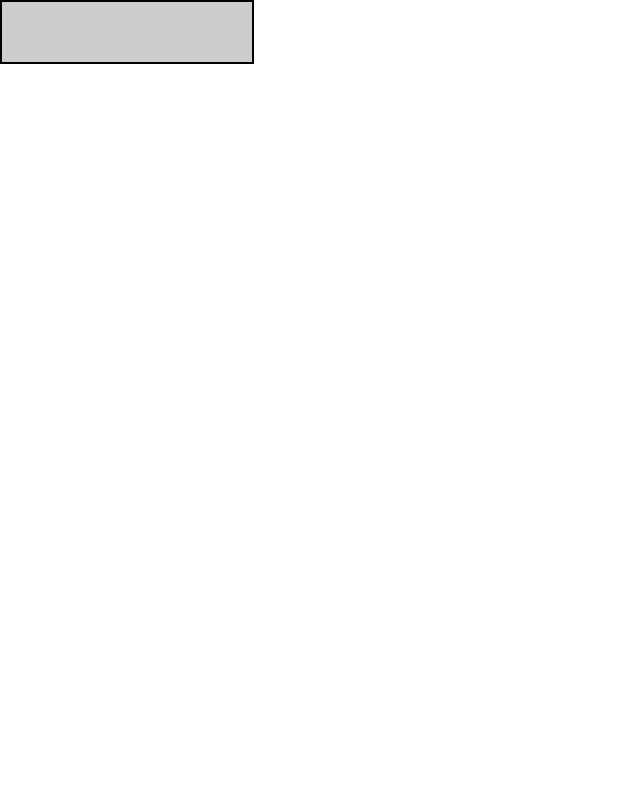
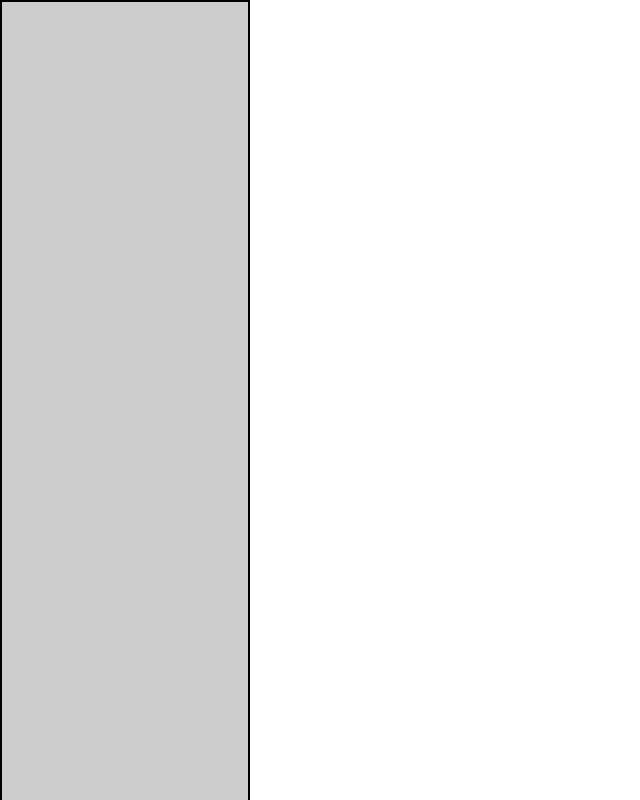
Before and after one commit to wbsnpc/funnyPage, a plain HTML site: page index.html in a window 1280 px wide. Shown: the top 800 px of the page, without its empty margins (0-640 px from the left). Drawn offline with nearby package versions, Linux system fonts and the light colour scheme.

Commit message:
Update index.html

```diff
--- a/index.html
+++ b/index.html
@@ -1,53 +1,76 @@
 <!DOCTYPE html>
 <html>
   <head>
-		<meta charset="utf-8">
+    <meta charset="utf-8" />
+    <meta name="viewport" content="width=device-width, initial-scale=1.0" />
     <title></title>
     <style type="text/css">
+      * {
+        margin: 0;
+        padding: 0;
+        box-sizing: border-box;
+      }
 
-			* {
-				margin:0px;
-				padding:0px;
-			}
       .yangs {
-				border:2px solid black;
-				width:250px;
-				height:60px;
-				font-size:40px;
-				line-height:60x;
-				text-align:center;
-				position:relative;
-				user-select:none;
-				//文字不被选中;
+        border: 2px solid black;
+        width: 80%; /* 使用相对单位来设置宽度 */
+        max-width: 250px; /* 设置最大宽度，避免过大 */
+        height: 80vw; /* 自适应高度 */
+        font-size: 6vw; /* 使用相对单位设置字体大小 */
+        text-align: center;
+        position: relative;
+        user-select: none;
+        display: flex;
+        justify-content: center;
+        align-items: center;
       }
       canvas {
-				position:absolute;
-				left:0;
-				top:0;
+        position: absolute;
+        left: 0;
+        top: 0;
+        width: 100%;
+        height: 100%;
       }
-
     </style>
-
   </head>
   <body>
-		<div class="yangs">吴书俊是沙雕
-		    <canvas id="mycanvas" width="250px" height="60px"></canvas>
+    <div class="yangs">
+      吴书俊是沙雕
+      <canvas id="mycanvas"></canvas>
     </div>
-		<script src="https://cdn.staticfile.org/jquery/1.10.2/jquery.min.js"></script>
     <script type="text/javascript">
       var canvas = document.getElementById("mycanvas");
       var ctx = canvas.getContext("2d");
+      resizeCanvas(); // 初始调整 canvas 尺寸
+
+      function resizeCanvas() {
+        canvas.width = canvas.parentElement.clientWidth;
+        canvas.height = canvas.parentElement.clientHeight;
         ctx.fillStyle = "#CCCCCC";
-			ctx.fillRect(0, 0, 250, 60);
-			//设置新画上的元素，
-			//将新的图像绘制到已有的图像上，
+        ctx.fillRect(0, 0, canvas.width, canvas.height);
         ctx.globalCompositeOperation = "destination-out";
-			canvas.onmousedown = function() {
-			    canvas.onmousemove = function(event) {
+      }
+
+      window.addEventListener("resize", resizeCanvas);
+
+      canvas.addEventListener("touchstart", onTouchStart);
+      canvas.addEventListener("touchmove", onTouchMove);
+
+      function onTouchStart(event) {
+        event.preventDefault();
+        onTouchMove(event);
+      }
+
+      function onTouchMove(event) {
+        var touch = event.touches[0];
         ctx.beginPath();
-			        ctx.arc(event.offsetX, event.offsetY, 20, 0, 7, false);
+        ctx.arc(touch.clientX, touch.clientY, 20, 0, 7, false);
         ctx.fill();
       }
+
+      function onTouchEnd() {
+        // 清除触摸移动事件处理函数
+        canvas.removeEventListener("touchmove", onTouchMove);
       }
     </script>
   </body>
```
Lines whose indentation alone changed are shown as unchanged.
